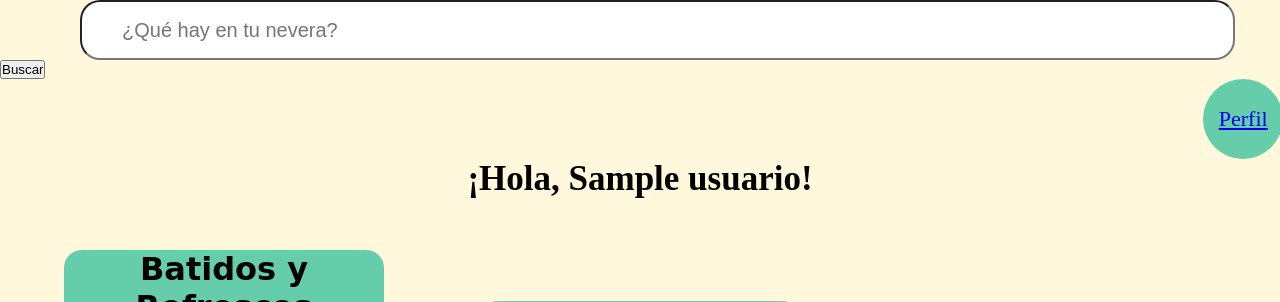
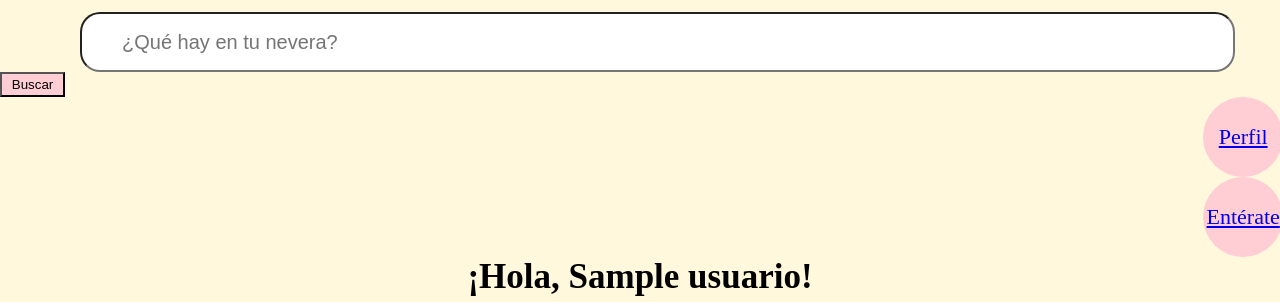
Before and after one commit to Valentina-sierra1220/PaginaDeRecetas, a Flask app: template templates/principal.html in a window 1280 px wide. Shown: the top 302 px of the page. Run offline with Flask 3, Linux system fonts and the light colour scheme; the template is opened without the code that fills it: most values are stand-ins (such as "Sample title", 1, 10 or a date in 2020).

Commit message:
se agrega a principal.html y principal.css la bolita para que al darle click me lleve a enterate.html

```diff
--- a/static/principal.css
+++ b/static/principal.css
@@ -13,6 +13,14 @@ body{
     background-color: #fff8dc;
 }
 
+button{
+    height: 25px;
+    width: 65px;
+    background-color: #ffcdd4;
+    margin-left: 5%
+    border-radius: 16px;
+}
+
 #busqueda{
     height: 60px;
     width: 95%;
@@ -20,6 +28,7 @@ body{
     margin-left: 40px;
     border-radius: 20px;
     padding-left: 40px;
+    margin-top: 12px;
 }
 
 i{
@@ -45,7 +54,7 @@ i {
 }
 
 .batidos{
-    background-color: #66cdaa;
+    background-color: #ffcdd4;
     width: 25%;
     border-radius: 18px;
     height: 320px;
@@ -62,7 +71,7 @@ i {
 }
 
 .postres{
-    background-color: #66cdaa;
+    background-color: #ffcdd4;
     width: 25%;
     height: 320px;
     border-radius: 18px;
@@ -80,7 +89,7 @@ i {
 
 
 .salsas{
-    background-color: #66cdaa;
+    background-color: #ffcdd4;
     width: 25%;
     height: 320px;
     border-radius: 18px;
@@ -99,7 +108,7 @@ i {
 
 
 .pizzas{
-    background-color: #66cdaa;
+    background-color: #ffcdd4;
     width: 25%;
     height: 320px;
     border-radius: 18px;
@@ -116,7 +125,7 @@ i {
 }
 
 .pastas{
-    background-color: #66cdaa;
+    background-color: #ffcdd4;
     width: 25%;
     height: 320px;
     border-radius: 18px;
@@ -133,7 +142,7 @@ i {
 }
 
 .hamburguesas{
-    background-color: #66cdaa;
+    background-color: #ffcdd4;
     width: 25%;
     height: 320px;
     border-radius: 18px;
@@ -151,7 +160,7 @@ i {
 
 
 .fitness{
-    background-color: #66cdaa;
+    background-color: #ffcdd4;
     width: 25%;
     height: 320px;
     border-radius: 18px;
@@ -168,7 +177,7 @@ i {
 }
 
 .mexicanos{
-    background-color: #66cdaa;
+    background-color: #ffcdd4;
     width: 25%;
     height: 320px;
     border-radius: 18px;
@@ -185,7 +194,7 @@ i {
 }
 
 .desayunos{
-    background-color: #66cdaa;
+    background-color: #ffcdd4;
     width: 25%;
     height: 320px;
     border-radius: 18px;
@@ -204,7 +213,7 @@ i {
 .perfil-bola {
     width: 80px;
     height: 80px;
-    background-color: #66cdaa;
+    background-color: #ffcdd4;
     margin-left: 94%;
     border-radius: 40px;
     display: flex;
@@ -212,3 +221,15 @@ i {
     justify-content: center;
     font-size: 22px;
 }
+
+.enterate-bola {
+    width: 80px;
+    height: 80px;
+    background-color: #ffcdd4;
+    margin-left: 94%;
+    border-radius: 40px;
+    display: flex;
+    align-items: center;
+    justify-content: center;
+    font-size: 22px;
+}
--- a/templates/principal.html
+++ b/templates/principal.html
@@ -14,10 +14,9 @@
             <input type="text" id="busqueda" name="busqueda" placeholder="¿Qué hay en tu nevera?">
         </div>
         <button type="submit">Buscar</button>
-         <a href="{{ url_for('mostrar_perfil') }}">
-            <div class="perfil-bola">Perfil
-         </a>
-            </div>
+          <a href="{{ url_for('mostrar_perfil') }}" class="perfil-bola">Perfil</a>
+            <a href="{{ url_for('mostrar_enterate') }}" class="enterate-bola">Entérate</a>
+
     </form>
 </header>
 
```
